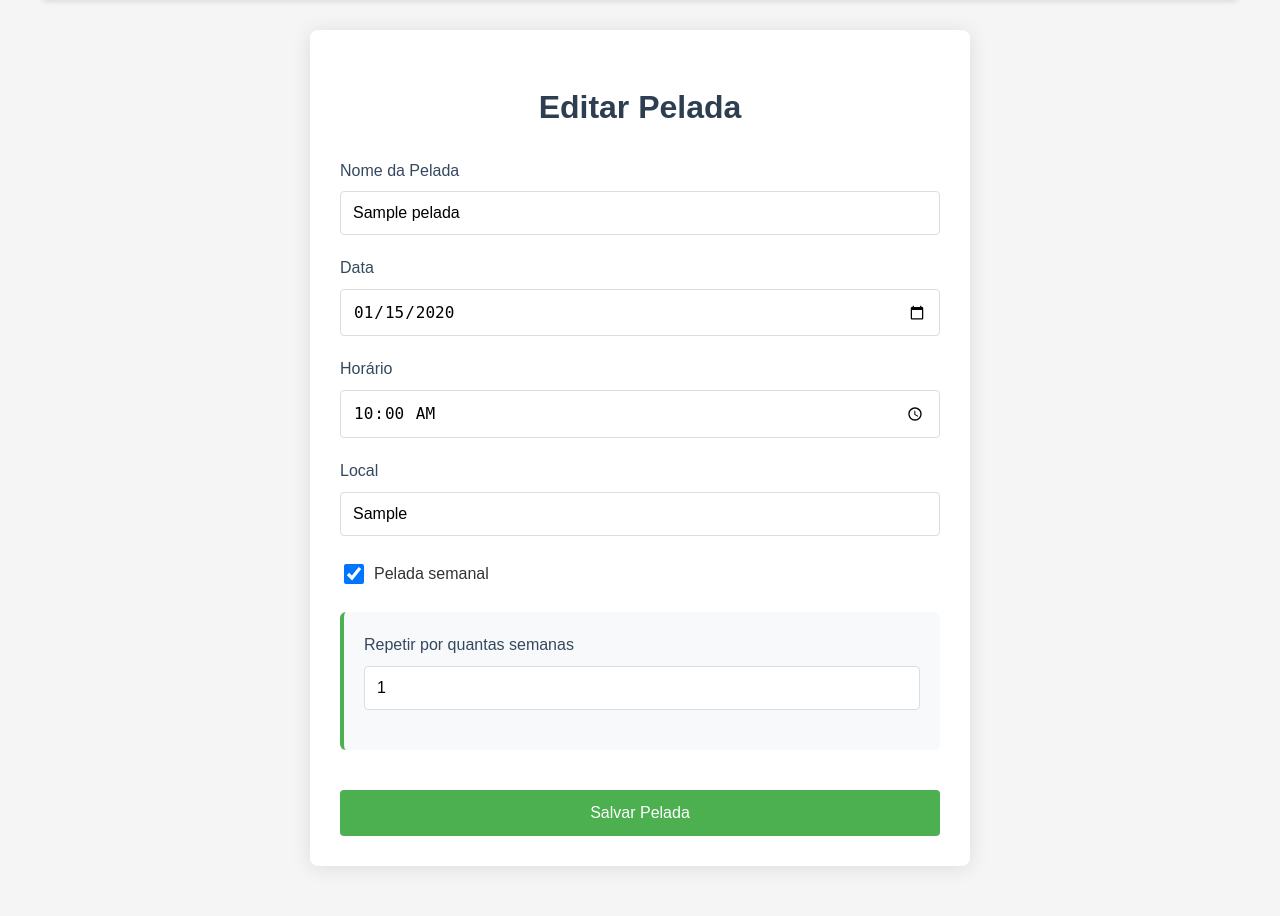
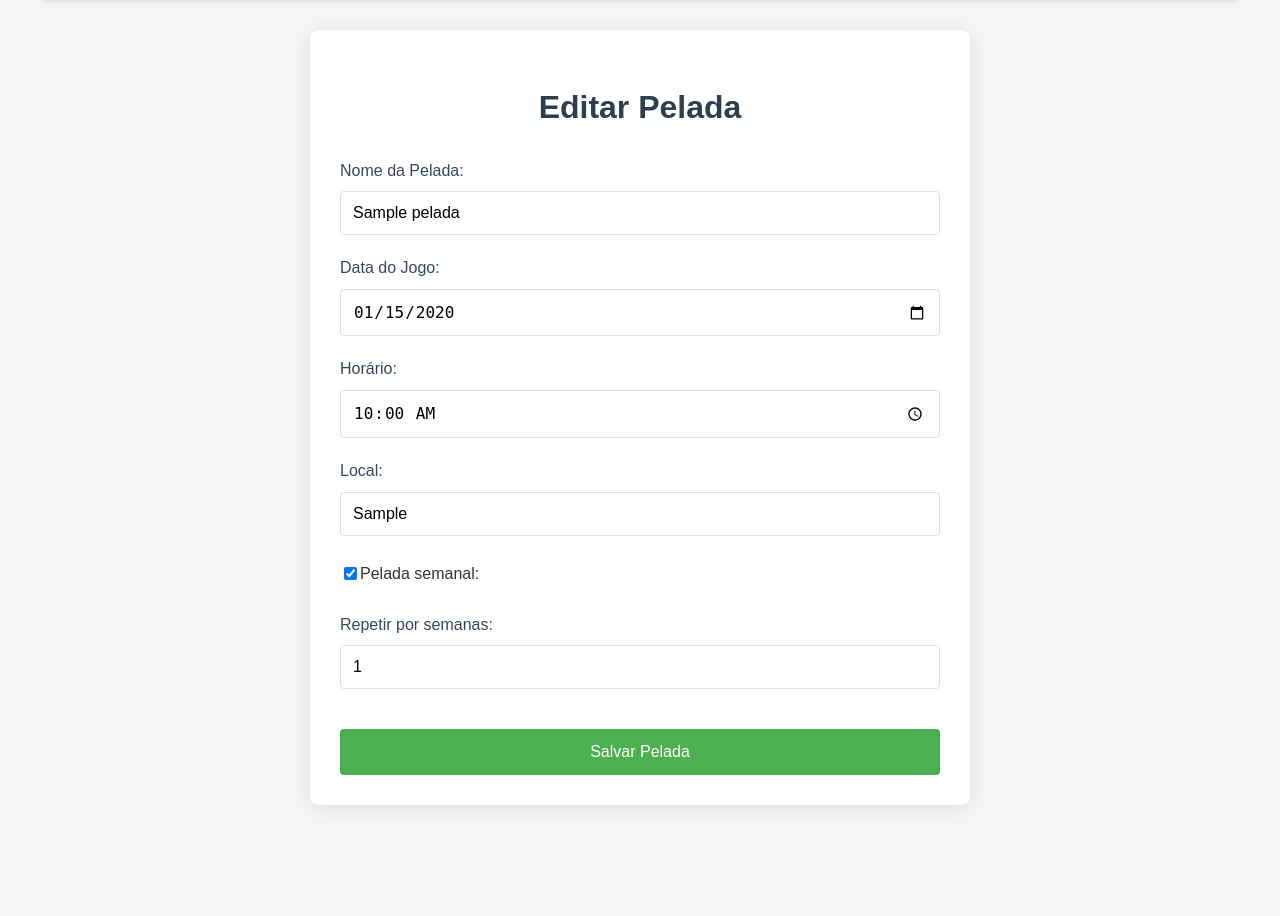
Before and after one commit to Artur-Antunes-1/FutHub_PROJETO_FDS, a Django app: page /peladas/1/editar/ in a window 1280 px wide. Shown: the part 111-1027 px from the top of the page. After the commit the page ends 918 px from the top, so only its background shows below. Run offline with Django 5.2, Linux system fonts and the light colour scheme; a user stored in the database is signed in; tables that the repository leaves empty hold one stand-in row (values such as "Sample post").

Commit message:
Bug 013 - Atualizado template pelada_form com validações, campos consistentes e JS condicional

```diff
--- a/templates/core/pelada_form.html
+++ b/templates/core/pelada_form.html
@@ -24,11 +24,7 @@
         font-weight: 500;
         color: #34495e;
     }
-    .form-group input[type="text"],
-    .form-group input[type="date"],
-    .form-group input[type="time"],
-    .form-group input[type="number"],
-    .form-group select {
+    .form-control {
         width: 100%;
         padding: 12px;
         border: 1px solid #ddd;
@@ -40,18 +36,6 @@
         display: flex;
         align-items: center;
         margin: 25px 0;
-    }
-    .checkbox-group input[type="checkbox"] {
-        width: 20px;
-        height: 20px;
-        margin-right: 10px;
-    }
-    #semanas-container {
-        margin: 20px 0;
-        padding: 20px;
-        background: #f8f9fa;
-        border-radius: 6px;
-        border-left: 4px solid #4CAF50;
     }
     .btn-submit {
         width: 100%;
@@ -68,81 +52,68 @@
     .btn-submit:hover {
         background: #45a049;
     }
-    .alert {
-        padding: 15px;
-        margin-bottom: 20px;
-        border-radius: 4px;
-        background-color: #fff3cd;
-        border: 1px solid #ffeeba;
-        color: #856404;
-    }
 </style>
 {% endblock %}
 
 {% block content %}
 <div class="form-container">
-    {% if not user.is_authenticated %}
-    <div class="alert">
-        <a href="{% url 'login' %}?next={{ request.path }}">Faça login</a> para criar peladas.
-    </div>
-    {% else %}
     <h1>{% if object %}Editar{% else %}Criar{% endif %} Pelada</h1>
     <form method="post">
         {% csrf_token %}
+        {{ form.non_field_errors }}
 
         <div class="form-group">
-            <label for="id_nome">Nome da Pelada</label>
+            {{ form.nome.label_tag }}
             {{ form.nome }}
+            {{ form.nome.errors }}
         </div>
 
         <div class="form-group">
-            <label for="id_data_inicial">Data</label>
+            {{ form.data_inicial.label_tag }}
             {{ form.data_inicial }}
+            {{ form.data_inicial.errors }}
         </div>
 
         <div class="form-group">
-            <label for="id_hora">Horário</label>
+            {{ form.hora.label_tag }}
             {{ form.hora }}
+            {{ form.hora.errors }}
         </div>
 
         <div class="form-group">
-            <label for="id_local">Local</label>
+            {{ form.local.label_tag }}
             {{ form.local }}
+            {{ form.local.errors }}
         </div>
 
         <div class="checkbox-group">
             {{ form.recorrente }}
-            <label for="id_recorrente">Pelada semanal</label>
+            {{ form.recorrente.label_tag }}
         </div>
 
-        <div id="semanas-container">
-            <div class="form-group">
-                <label for="id_semanas_duracao">Repetir por quantas semanas</label>
-                {{ form.semanas_duracao }}
-            </div>
+        <div id="semanas-container" class="form-group">
+            {{ form.semanas_duracao.label_tag }}
+            {{ form.semanas_duracao }}
+            {{ form.semanas_duracao.errors }}
         </div>
 
         <button type="submit" class="btn-submit">Salvar Pelada</button>
     </form>
-    {% endif %}
 </div>
+{% endblock %}
 
 {% block extra_js %}
 <script>
-document.addEventListener('DOMContentLoaded', function() {
+document.addEventListener('DOMContentLoaded', function () {
     const checkbox = document.getElementById('id_recorrente');
-    const container = document.getElementById('semanas-container');
+    const semanas = document.getElementById('semanas-container');
 
-    function toggleSemanasContainer() {
-        container.style.display = checkbox.checked ? 'block' : 'none';
+    function toggleSemanas() {
+        semanas.style.display = checkbox.checked ? 'block' : 'none';
     }
 
-    // Inicialização
-    toggleSemanasContainer();
-
-    // Event listener
-    checkbox.addEventListener('change', toggleSemanasContainer);
+    toggleSemanas();
+    checkbox.addEventListener('change', toggleSemanas);
 });
 </script>
 {% endblock %}
-{% endblock %}
```
